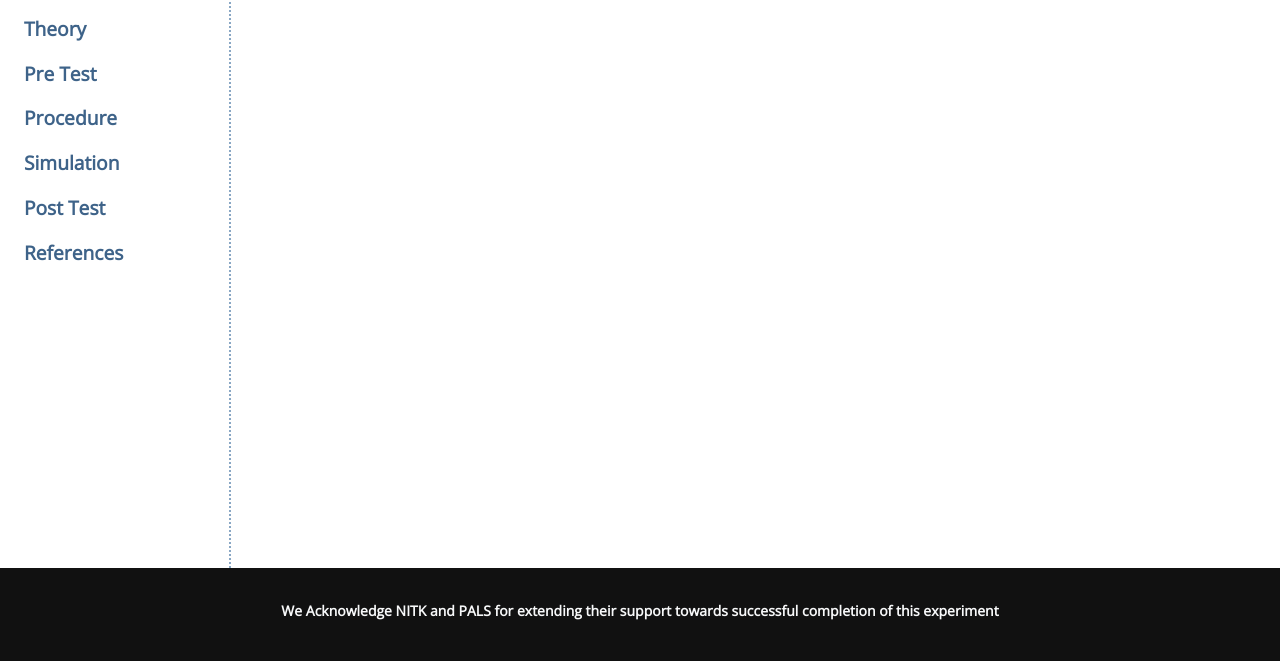
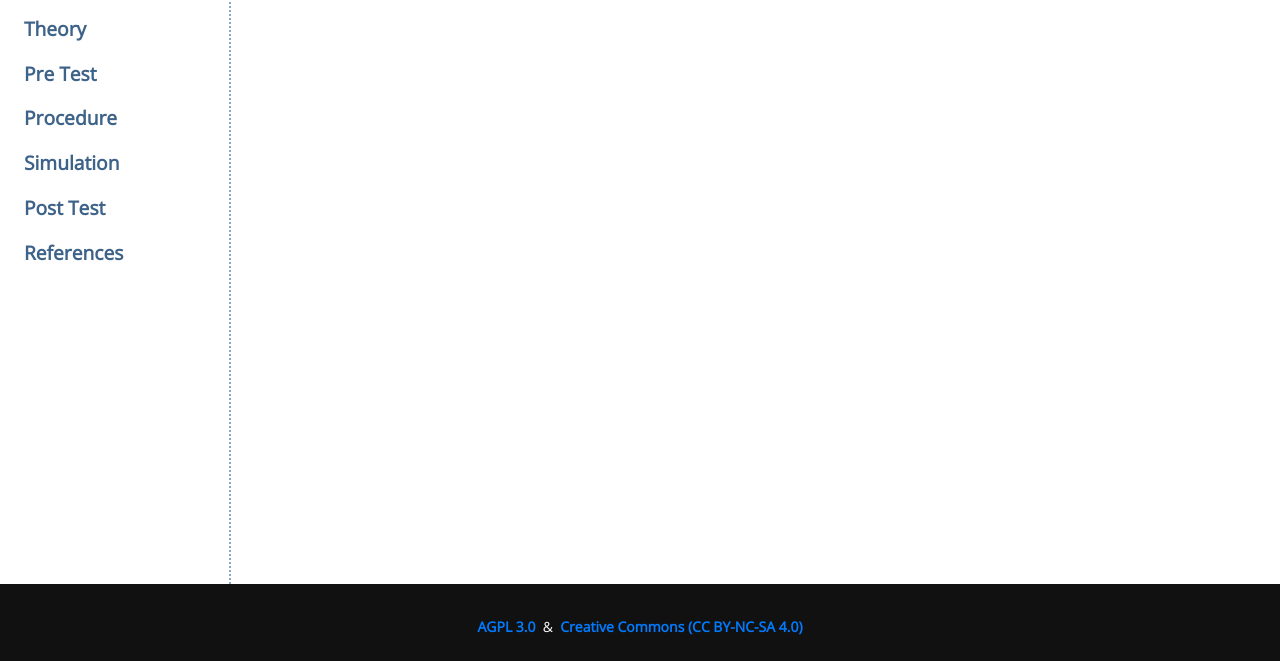
Before and after one commit to VlabDevNITK/exp-geotechnical-vane-shear-test-nitk, a plain HTML site: page theory.html in a window 1280 px wide. Shown: the part 139-800 px from the top of the page. Drawn offline with nearby package versions, Linux system fonts and the light colour scheme; no server answers.

Commit message:
Add files via upload

```diff
--- a/theory.html
+++ b/theory.html
@@ -64,7 +64,7 @@
           <a href="references.html" class="py-2"> References </a>
         </div>
         <div class="vlabs-page-content col col-sm-7 col-lg-10 pr-5 pb-4">
-          <zero-md src="round-template/experiment/experiment-name.md">
+          <zero-md src="experiment/experiment-name.md">
             <template>
               <style>
                 div {
@@ -80,7 +80,7 @@
             </template>
           </zero-md>
           <h3 class="page-name">Theory</h3>
-          <zero-md src="round-template/experiment/theory.md">
+          <zero-md src="experiment/theory.md">
           </zero-md>
         </div>
       </div>
@@ -88,8 +88,19 @@
     <footer class="text-light pt-2 vlabs-footer d-flex flex-column">
       <div class="row text-center">
         <div class="m-auto py-4 text-center" style='font-family: "Open Sans", sans-serif; '>
-          <p class="text-light font-weight-bold">We Acknowledge NITK and PALS for extending their support towards successful completion of this experiment</p>
-        </div>
+<a
+          class="text-primary font-weight-bold"
+          href="https://www.gnu.org/licenses/agpl-3.0.en.html"
+        >
+          AGPL 3.0
+        </a>
+        &nbsp;&amp;&nbsp;
+        <a
+          class="text-primary font-weight-bold"
+          href="https://creativecommons.org/licenses/by-nc-sa/4.0/"
+        >
+          Creative Commons (CC BY-NC-SA 4.0)
+        </a>        </div>
       </div>
     </footer>
   </body>
```
